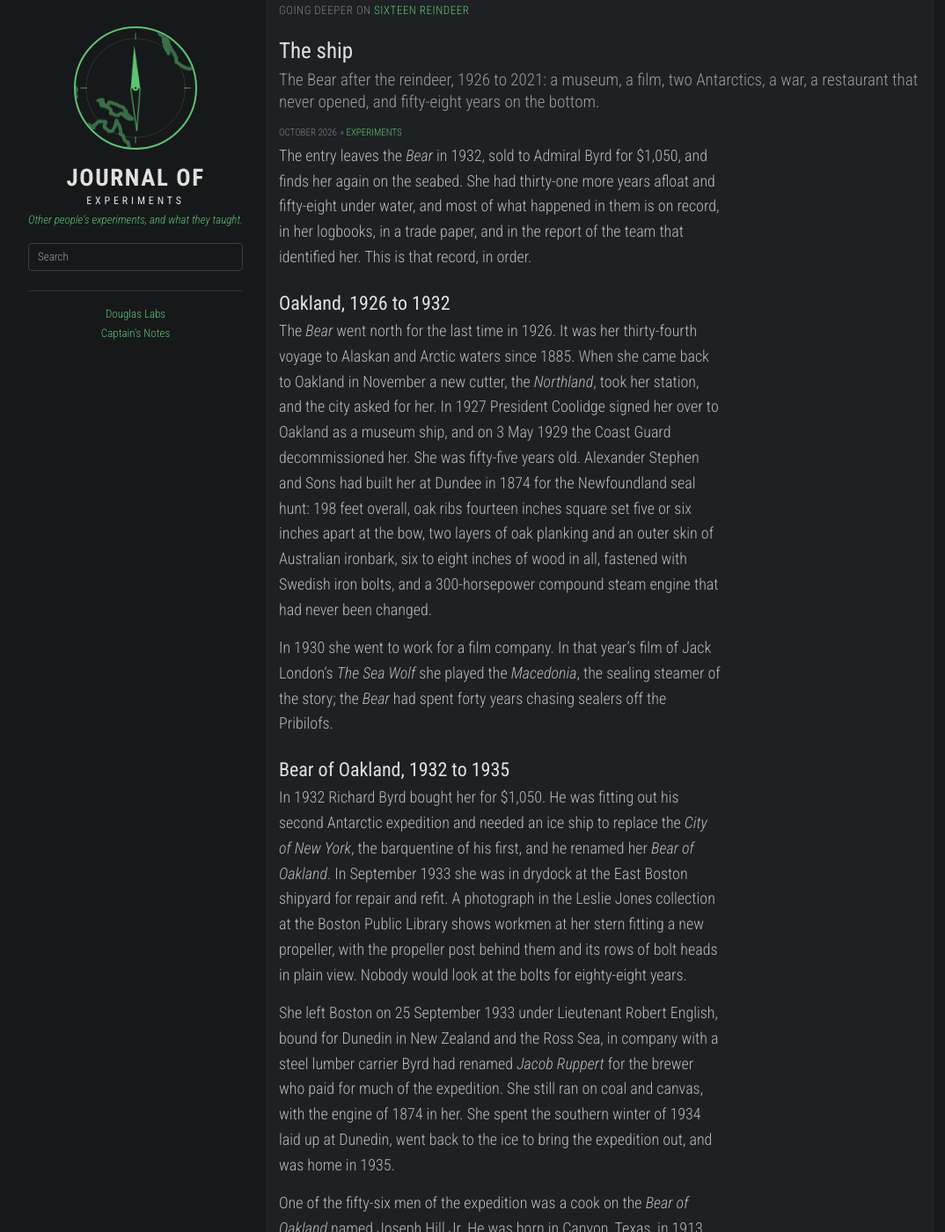
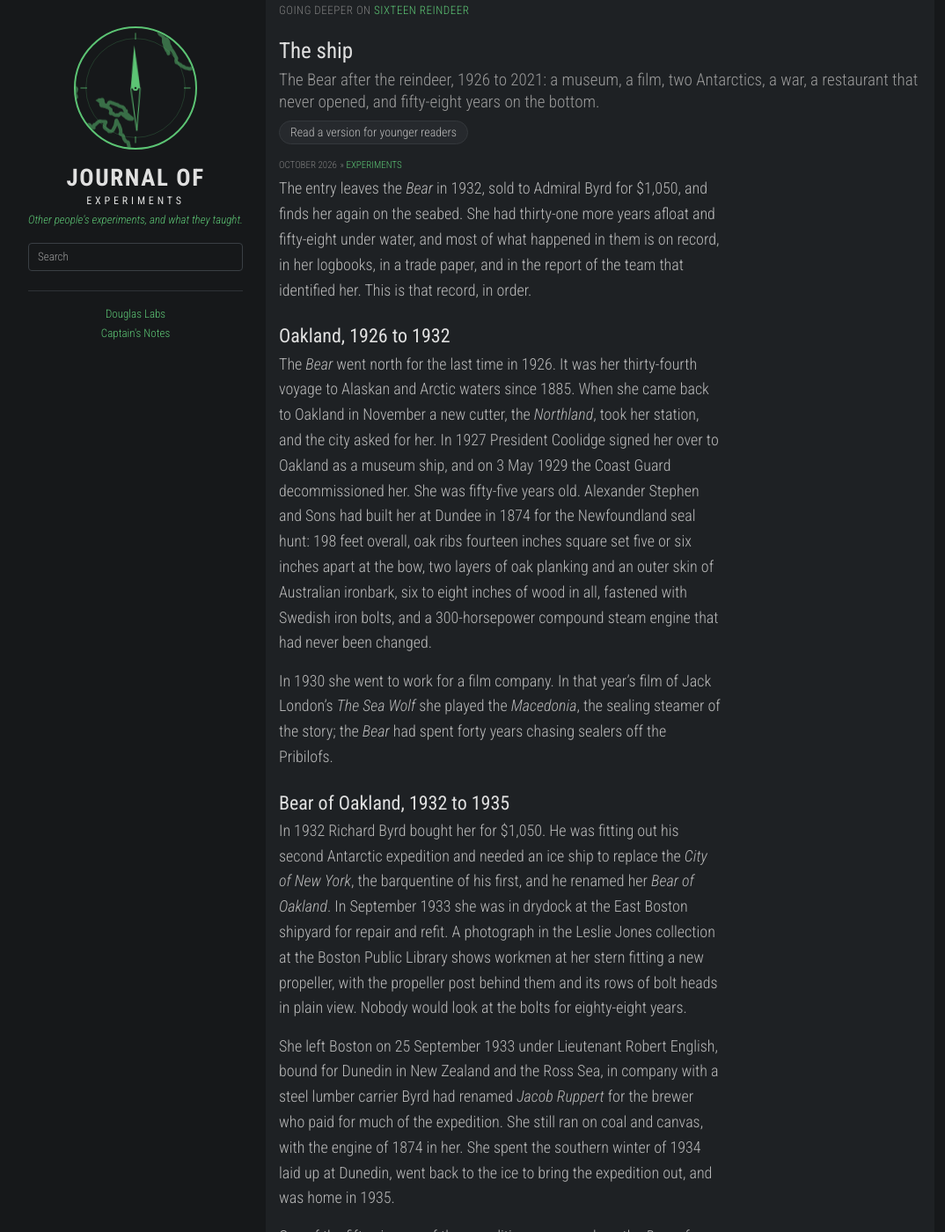
Before and after one commit to realrobertdouglas/journalsofexperiments.com, a Jekyll site: the page built from _deeper/sixteen-reindeer/the-ship.md, in a window 1280 px wide and 1400 px high. Shown: the whole window at 88% size, without its empty margins (53-1127 px from the left). Built offline with Jekyll 4.4.1, drawn with Linux system fonts in a browser that asks for light colours; part of the change alters nothing that is shown.

Commit message:
The ship: a version for younger readers, switched by a button under the subtitle
A companion piece may name a `young:` include in its front matter; deeper.html then
renders both texts and _includes/reader-toggle.html swaps them (static/js/reader-toggle.js),
remembering the choice in this browser and honouring #young in the address. Without
JavaScript the full text shows. Pages without the key are unchanged.

Co-Authored-By: Claude Fable 5.1 <noreply@anthropic.com>

```diff
--- a/_deeper/sixteen-reindeer/the-ship.md
+++ b/_deeper/sixteen-reindeer/the-ship.md
@@ -3,6 +3,7 @@ title:  "The ship"
 subtitle: "The Bear after the reindeer, 1926 to 2021: a museum, a film, two Antarctics, a war, a restaurant that never opened, and fifty-eight years on the bottom."
 parent: sixteen-reindeer
 order: 1
+young: young/sixteen-reindeer/the-ship.md
 date:   2026-10-18 02:00:00 +0000
 ---
 
--- /dev/null
+++ b/_includes/reader-toggle.html
@@ -0,0 +1,10 @@
+{% comment %}Reader toggle (deeper.html; post.html can use it too). A page whose front matter names a `young:` include
+(a Markdown file under _includes) carries two texts, the full one and one for younger readers, and this button swaps
+them. The full text shows by default and without JavaScript, so the button stays hidden until the script runs
+(static/js/reader-toggle.js). Styles: main.css .reader-toggle.{% endcomment %}
+{% if page.young %}
+<p class="reader-toggle" id="js-reader-toggle" hidden>
+  <button type="button" class="reader-toggle__button" aria-pressed="false" aria-controls="reader-full reader-young">Read a version for younger readers</button>
+</p>
+<script src="/static/js/reader-toggle.js" defer></script>
+{% endif %}
--- /dev/null
+++ b/_includes/young/sixteen-reindeer/the-ship.md
@@ -0,0 +1,50 @@
+The main entry leaves the *Bear* in 1932, sold to Admiral Byrd for $1,050, and finds her again on the sea floor. This is what happened in between. The full version, which the button at the top switches to, lists the sources for everything here.
+
+## Oakland, 1926 to 1932
+
+The *Bear* was a revenue cutter: a government ship that enforced the law at sea. In 1926 she went to Alaska for the last time, her thirty-fourth voyage north since 1885. A new cutter, the *Northland*, took over her work. In 1927 President Coolidge signed her over to the city of Oakland, California, as a museum ship, and on 3 May 1929 the Coast Guard decommissioned her, which means she was formally taken out of service.
+
+She had been built at Dundee, in Scotland, in 1874, to hunt seals off Newfoundland, with oak and ironbark sides six to eight inches thick for pushing through ice, and her steam engine had never been changed. In 1930 she played the sealing steamer *Macedonia* in that year's film of Jack London's *The Sea Wolf*.
+
+## Bear of Oakland, 1932 to 1935
+
+In 1932 the explorer Richard Byrd bought her for $1,050. He needed an ice ship for his second expedition to Antarctica, to replace the *City of New York*, a barquentine, which is a sailing ship with square sails on the front mast and fore-and-aft sails on the others. He renamed her *Bear of Oakland*. In September 1933 she was in drydock in East Boston. A drydock is a basin that can be pumped empty so that workers can reach the parts of a ship that are usually under water. A photograph taken there shows men fitting a new propeller, and behind them the propeller post with its rows of bolt heads. Nobody would look closely at those bolts for eighty-eight years.
+
+She left Boston on 25 September 1933, bound for Dunedin in New Zealand and the Ross Sea, still burning coal and carrying sails.
+
+One of the fifty-six men on the expedition was a cook named Joseph Hill Jr., born in Canyon, Texas, in 1913, an Eagle Scout. He wrote to Byrd offering to do any job, and a year later was invited to Boston for an interview. He had no money for the train, so he hitch-hiked from Texas to Boston, and was signed on as a cook. He was twenty, the youngest man there, and was called Joe Boy. He went south as second cook on the *Bear of Oakland*, became Byrd's personal orderly, and in Antarctica drove tractors and helped build the base, Little America II, and the hut 123 miles south of it where Byrd spent the winter of 1934 alone. In 1937 a book came out under his name, *In Little America with Byrd*, written for young readers. He became an aircraft engineer and died on 15 October 1999.
+
+After the expedition Byrd leased the ship to the Navy for one dollar a year.
+
+## USS Bear, 1939 to 1944
+
+In 1939 President Roosevelt put Byrd in charge of a United States Antarctic Service, and the Navy took the ship back. On 11 September 1939 she became USS *Bear*, under Lieutenant Commander Richard H. Cruzen. Her steam engine came out and a diesel went in, and her sailing rig was cut down so that she could carry a small seaplane. She made two voyages south, from 22 November 1939 to 5 June 1940 and from 10 October 1940 to 18 May 1941.
+
+Then she went to Greenland. Her masts were cut down to two, guns were put aboard, and she was given a Coast Guard crew. On 12 September 1941 the *Northland*, the same cutter that had replaced her at Oakland, seized a Norwegian sealing ship, the *Buskø*, on the east coast of Greenland. She was supplying Norwegian stations under a permit from the German-controlled government in Norway. The *Bear* towed her to Boston, arriving on 14 October 1941. The capture is still often called the first American naval capture of the Second World War. That is disputed: the United States was not yet at war, Norway was not an enemy, and the crew were charged with entering the country without papers rather than held as prisoners.
+
+On 8 May 1944 her log records her engine being taken out. On 17 May 1944 she was decommissioned for the last time, and she lay in Boston with no engine until 1948.
+
+## Arctic Bear, 1948 to 1962
+
+In 1948 Frank M. Shaw of Halifax, Nova Scotia, bought her for $5,199 and renamed her *Arctic Bear*, to send her sealing again. His company bought a replacement engine, sold the forty-five tons of zinc ballast the Navy had put in her bilges to pay for the work, and never fitted the engine: the seal hunt was shrinking and the refit cost more than she would earn. Ballast is heavy material carried low in a ship to keep her steady. In 1962 Alfred M. Johnston, who owned restaurants in Philadelphia, bought her to be a floating seafood restaurant and museum. She was repaired at Mahone Bay, Nova Scotia, and a new bear figurehead was carved for her bow.
+
+## 17 to 19 March 1963
+
+She left Halifax on 17 March 1963, St Patrick's Day, behind the tug *Irving Birch*, bound for Philadelphia, with two caretakers aboard, Percy Coffin and Henry Dingle of Dartmouth. She had no engine and no ballast, and she rode high in the water. A gale came up. Early on 19 March, about a hundred miles south of Shelburne, Nova Scotia, the tow line parted. Her front mast broke in two and came down, and the hull was holed. A Coast Guard aircraft from Boston dropped a rubber dinghy; Coffin and Dingle climbed into it and the tug picked them up. At dusk the tug's captain told a reporter by radio-telephone that he could just make out her riding light. She sank some time after 9:10 that night, though one account says the morning.
+
+<figure>
+  <img src="/static/img/sixteen-reindeer/sinking-1963.jpg" alt="Aerial photograph of the Bear low in a rough sea with her foremast collapsed and a tug standing off">
+  <figcaption>The <em>Bear</em> on 19 March 1963, from the Coast Guard aircraft: foremast down, listing, the tug <em>Irving Birch</em> standing off. US Coast Guard.</figcaption>
+</figure>
+
+## The search, 1979 to 2021
+
+In the spring of 1979 eleven Coast Guard Academy cadets, four advisers and Harold Edgerton of MIT spent two weeks looking for her from the buoy tender *Conifer*. A buoy tender is a ship that places and services the buoys that mark channels. Edgerton had invented side-scan sonar, which sends sound out sideways from a towed instrument and draws a picture of the sea floor from the echoes. It found nothing.
+
+From 14 to 28 September 2019 the Coast Guard cutter *Bear*, named after the original, carried a team from NOAA, the National Oceanic and Atmospheric Administration, over the area with side-scan sonar. They mapped sixty-two square miles of sea floor and found a wooden wreck about 90 miles due south of Cape Sable, Nova Scotia.
+
+In June 2021 the Coast Guard buoy tender *Sycamore* took the team back with a remotely operated vehicle, an unmanned submersible with cameras that is steered by a cable from the ship, and in about 200 feet of water it recorded some thirty hours of video. Historians compared the footage with the ship's plans and old photographs. The bow was the most intact part, and its iron staples and steel sheathing matched photographs of the *Bear*. Where the engine room should be there was an empty compartment and no engine, as the log of 8 May 1944 said. A few metres beyond the stern lay a cast-metal propeller post with rows of bolt heads. Set beside the East Boston photograph of September 1933, the bolts matched. The team concluded that the wreck was the *Bear* "with a reasonable degree of certainty".
+
+On 14 October 2021, at a pier in Boston, Rear Admiral Nancy Hann announced the finding for NOAA and the Coast Guard. Alongside the pier was the icebreaker *Healy*, named for Michael Healy, the captain who had carried the first sixteen reindeer in the *Bear*. The wreck lies in Canadian waters.
+
+What is left of the ship is a bow, a wheel, some tanks and a propeller post, ninety miles south of Cape Sable, known by her bolts. The engine had been taken out in Boston, the ballast sold in Halifax, the masts lost in the gale. What remained was the part built in Dundee to meet the ice, and it was the ice-bow that was recognised.
--- a/_layouts/deeper.html
+++ b/_layouts/deeper.html
@@ -9,6 +9,7 @@ layout: default
   {% if page.subtitle %}
     <p class="post-subtitle">{{ page.subtitle }}</p>
   {% endif %}
+  {% include reader-toggle.html %}
 </header>
 
 {% assign shown_date = page.date | default: parent.date %}
@@ -20,7 +21,14 @@ layout: default
 {% endif %}
 
 <div class="content">
+  {% if page.young %}
+  {% comment %}Two texts, swapped by the reader toggle (_includes/reader-toggle.html): the full one shows by default, the one for younger readers comes from the `young:` include.{% endcomment %}
+  <div class="post" id="reader-full">{{ content }}</div>
+  {% capture young %}{% include {{ page.young }} %}{% endcapture %}
+  <div class="post post--young" id="reader-young" hidden>{{ young | markdownify }}</div>
+  {% else %}
   <div class="post">{{ content }}</div>
+  {% endif %}
   {% include share-page.html %}
 </div>
 
--- a/static/css/main.css
+++ b/static/css/main.css
@@ -171,6 +171,38 @@ html[data-theme="dark"] .deeper-kicker a { color: #5cc474; }
 html[data-theme="dark"] .go-deeper { border-color: #2e3236; }
 html[data-theme="dark"] .go-deeper__dek { color: #7d7d7d; }
 html[data-theme="dark"] .go-deeper__lede { color: #7d7d7d; }
+
+/* Reader toggle (pages whose front matter names a `young:` include; _includes/reader-toggle.html, static/js/reader-toggle.js):
+   a quiet pill under the subtitle, like the share pills, filled green while the version for younger readers is showing */
+.reader-toggle {
+  margin: 2px 0 10px;
+}
+.reader-toggle__button {
+  display: inline-flex;
+  align-items: center;
+  border: 1px solid #e3e3e3;
+  background: #f6f6f4;
+  color: inherit;
+  border-radius: 999px;
+  padding: 3px 12px;
+  font: inherit;
+  font-size: 14px;
+  line-height: 1.4;
+  cursor: pointer;
+}
+.reader-toggle__button:hover,
+.reader-toggle__button:focus {
+  border-color: #2f8f4a;
+}
+.reader-toggle__button[aria-pressed="true"] {
+  border-color: #2d7f43;
+  background: #2d7f43;
+  color: #fff;
+}
+html[data-theme="dark"] .reader-toggle__button { border-color: #34383c; background: #26292d; color: #b8b8b8; }
+html[data-theme="dark"] .reader-toggle__button:hover,
+html[data-theme="dark"] .reader-toggle__button:focus { border-color: #5cc474; color: #e0e0e0; }
+html[data-theme="dark"] .reader-toggle__button[aria-pressed="true"] { border-color: #5cc474; background: #5cc474; color: #1b1d1f; }
 
 /* Content */
 /* Entry text: 18px on 1.6 lines, capped at about 72 characters a line (the same rule as Captain's Notes);
--- /dev/null
+++ b/static/js/reader-toggle.js
@@ -0,0 +1,45 @@
+/*  Reader toggle: a page with a `young:` include in its front matter carries two texts, the full one (#reader-full)
+    and one for younger readers (#reader-young), and the button in _includes/reader-toggle.html swaps them.
+    The full text shows by default and without JavaScript. "#young" in the address opens the younger version;
+    otherwise the last choice made in this browser, kept under the key "reading", is used.
+*/
+(function () {
+  var KEY = 'reading';
+  var toggle = document.getElementById('js-reader-toggle');
+  var button = toggle && toggle.querySelector('button');
+  var full = document.getElementById('reader-full');
+  var young = document.getElementById('reader-young');
+  if (!toggle || !button || !full || !young) return;
+
+  function stored() {
+    try { return localStorage.getItem(KEY); } catch (e) { return null; }
+  }
+  function remember(mode) {
+    try {
+      if (mode === 'young') localStorage.setItem(KEY, 'young');
+      else localStorage.removeItem(KEY);
+    } catch (e) {}
+  }
+  function show(mode) {
+    var isYoung = mode === 'young';
+    full.hidden = isYoung;
+    young.hidden = !isYoung;
+    button.setAttribute('aria-pressed', isYoung ? 'true' : 'false');
+    button.textContent = isYoung ? 'Read the full piece' : 'Read a version for younger readers';
+  }
+  function setHash(mode) {
+    if (!history.replaceState) return;
+    if (mode === 'young') history.replaceState(null, '', '#young');
+    else if (location.hash === '#young') history.replaceState(null, '', location.pathname + location.search);
+  }
+
+  button.addEventListener('click', function () {
+    var mode = young.hidden ? 'young' : 'full';
+    show(mode);
+    remember(mode);
+    setHash(mode);
+  });
+
+  show(location.hash === '#young' || stored() === 'young' ? 'young' : 'full');
+  toggle.hidden = false;
+})();
```
